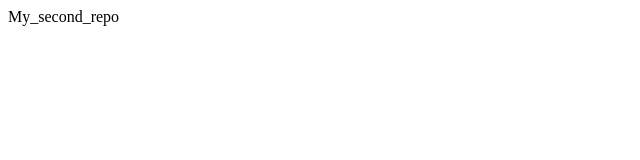
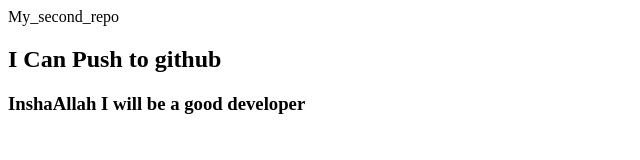
Before and after one commit to SarabanTahura1/My_second_repo, a plain HTML site: page Index.html in a window 1280 px wide. Shown: the whole page, without its empty margins (0-640 px from the left). Drawn offline with Linux system fonts and the light colour scheme.

Commit message:
added header

```diff
--- a/Index.html
+++ b/Index.html
@@ -8,5 +8,8 @@
 </head>
 <body>
     <h> My_second_repo</h1>
+        <h2>I Can Push to github</h2>
+        <h3>InshaAllah I
+            will be a good developer</h3>
 </body>
 </html>
```
